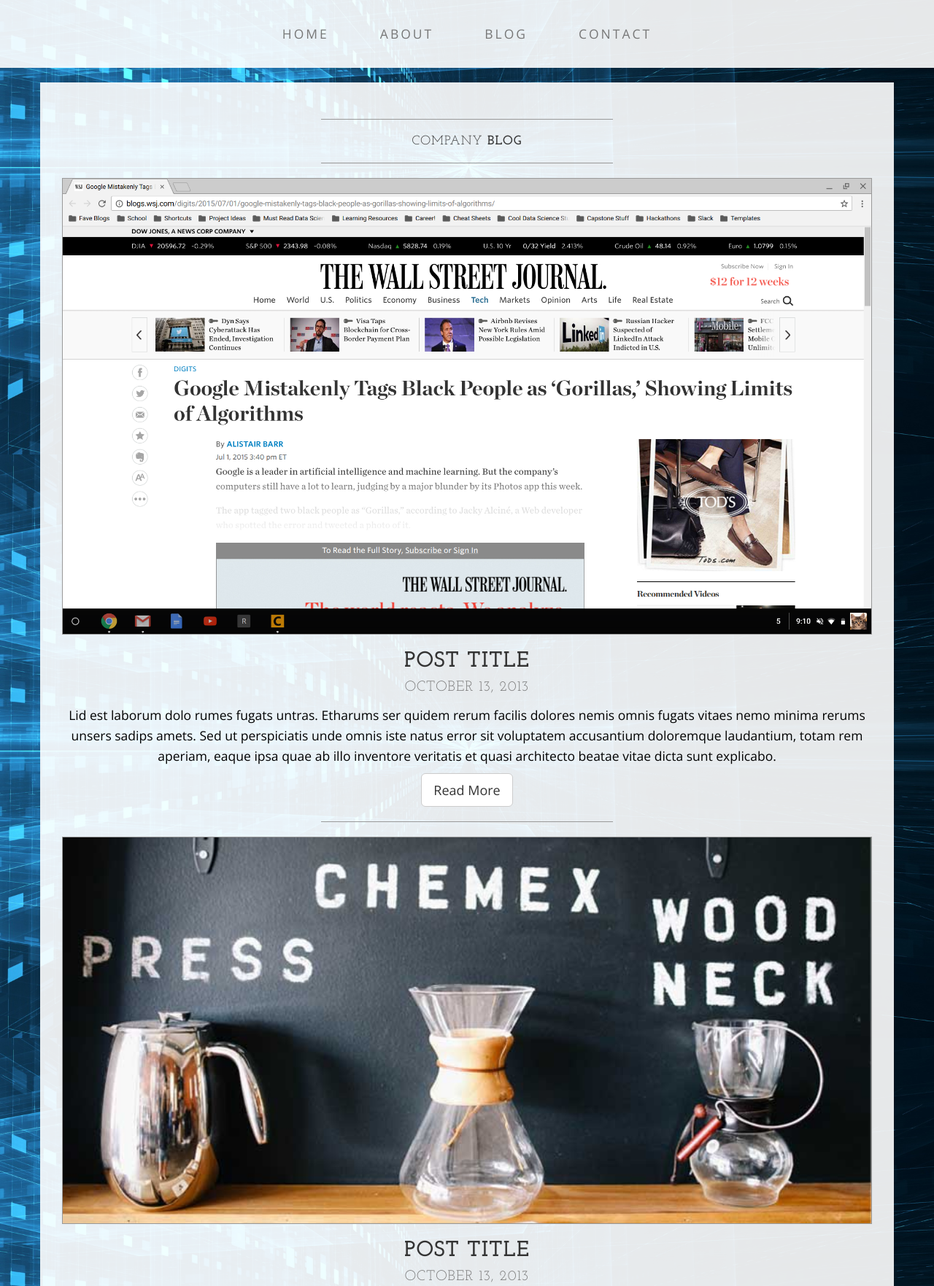
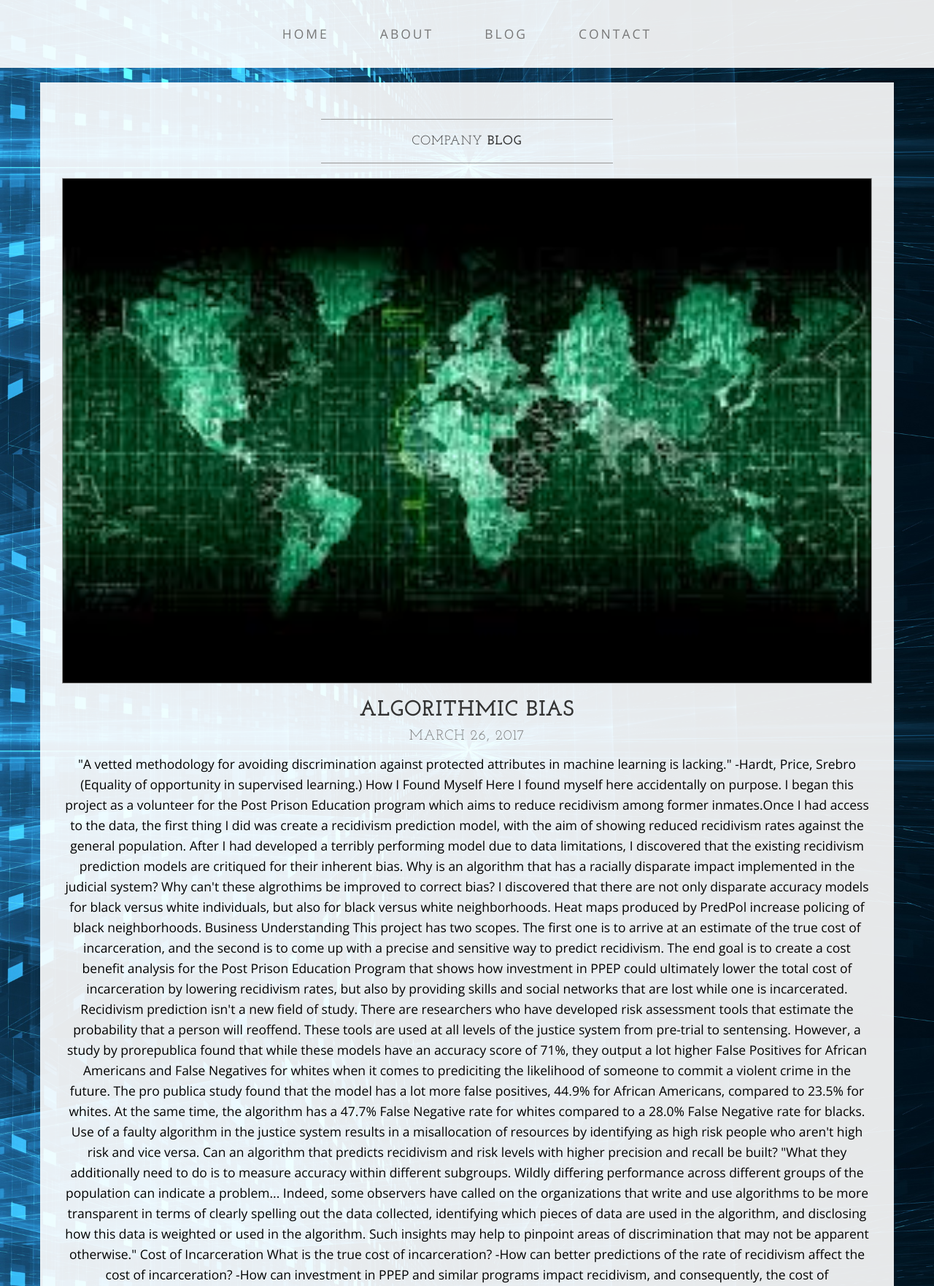
Before and after one commit to rnjeri/algorithmic_bias, a Flask app: page /blog in a window 1280 px wide. Shown: the part 177-1940 px from the top of the page at 73% size. Run offline with Flask 2, Linux system fonts and the light colour scheme; some libraries are stand-ins or nearby versions.

Commit message:
Edited webapp

```diff
--- a/FlaskAppD/app.py
+++ b/FlaskAppD/app.py
@@ -18,14 +18,14 @@
     user_data = request.json
     age, gender, race = user_data['age'], user_data['gender'], user_data['race']
     predicted_recidivism = _calculate_overall_recidivism(age, gender, race)
-    alt_life_recidivism = _alternate_life_recidivism(race, predicted_recidivism)
+    alt_life_recidivism = _alternate_life_recidivism(race, _calculate_overall_recidivism(age, gender, race))
     return jsonify({'predicted_recidivism': predicted_recidivism, 'alt_life_recidivism': alt_life_recidivism})
 def _calculate_overall_recidivism(age, race, gender):
     return (_age_recidivism_prediction(age) +  _race_recidivism_prediction(race) + _gender_recidivism_prediction(gender))/3
 def _alternate_life_recidivism(race, predicted_recidivism):
-    if race == 'white':
+    if race == 'White':
         return predicted_recidivism /2
-    elif race == 'black':
+    elif race == 'Black':
         return predicted_recidivism *2
     else:
         return predicted_recidivism
--- a/FlaskAppD/static/app.js
+++ b/FlaskAppD/static/app.js
@@ -18,7 +18,7 @@
     });
 };
 let display_solutions = function(solutions) {
-    $("span#solution").html(solutions.predicted_recidivism + "and " + solutions.alt_life_recidivism)
+    $("span#solution").html(solutions.predicted_recidivism)
     $("span#solutionb").html(solutions.alt_life_recidivism)
 };
 
--- a/FlaskAppD/templates/blog.html
+++ b/FlaskAppD/templates/blog.html
@@ -83,32 +83,46 @@
                     <hr>
                 </div>
                 <div class="col-lg-12 text-center">
-                    <img class="img-responsive img-border img-full" src="../static/img/slide-1a.png" alt="">
-                    <h2>Post Title
+                    <img class="img-responsive img-border img-full" src="../static/img/images.jpg" alt="">
+                    <h2>Algorithmic Bias
                         <br>
-                        <small>October 13, 2013</small>
+                        <small>March 26, 2017</small>
                     </h2>
-                    <p>Lid est laborum dolo rumes fugats untras. Etharums ser quidem rerum facilis dolores nemis omnis fugats vitaes nemo minima rerums unsers sadips amets. Sed ut perspiciatis unde omnis iste natus error sit voluptatem accusantium doloremque laudantium, totam rem aperiam, eaque ipsa quae ab illo inventore veritatis et quasi architecto beatae vitae dicta sunt explicabo.</p>
-                    <a href="#" class="btn btn-default btn-lg">Read More</a>
-                    <hr>
-                </div>
-                <div class="col-lg-12 text-center">
-                    <img class="img-responsive img-border img-full" src="../static/img/slide-2.jpg" alt="">
-                    <h2>Post Title
-                        <br>
-                        <small>October 13, 2013</small>
-                    </h2>
-                    <p>Lid est laborum dolo rumes fugats untras. Etharums ser quidem rerum facilis dolores nemis omnis fugats vitaes nemo minima rerums unsers sadips amets. Sed ut perspiciatis unde omnis iste natus error sit voluptatem accusantium doloremque laudantium, totam rem aperiam, eaque ipsa quae ab illo inventore veritatis et quasi architecto beatae vitae dicta sunt explicabo.</p>
-                    <a href="#" class="btn btn-default btn-lg">Read More</a>
-                    <hr>
-                </div>
-                <div class="col-lg-12 text-center">
-                    <img class="img-responsive img-border img-full" src="../static/img/slide-3.jpg" alt="">
-                    <h2>Post Title
-                        <br>
-                        <small>October 13, 2013</small>
-                    </h2>
-                    <p>Lid est laborum dolo rumes fugats untras. Etharums ser quidem rerum facilis dolores nemis omnis fugats vitaes nemo minima rerums unsers sadips amets. Sed ut perspiciatis unde omnis iste natus error sit voluptatem accusantium doloremque laudantium, totam rem aperiam, eaque ipsa quae ab illo inventore veritatis et quasi architecto beatae vitae dicta sunt explicabo.</p>
+                    <p>
+
+"A vetted methodology for avoiding discrimination against protected attributes in machine learning is lacking." -Hardt, Price, Srebro (Equality of opportunity in supervised learning.)
+
+How I Found Myself Here
+
+I found myself here accidentally on purpose. I began this project as a volunteer for the Post Prison Education program which aims to reduce recidivism among former inmates.Once I had access to the data, the first thing I did was create a recidivism prediction model, with the aim of showing reduced recidivism rates against the general population. After I had developed a terribly performing model due to data limitations, I discovered that the existing recidivism prediction models are critiqued for their inherent bias. Why is an algorithm that has a racially disparate impact implemented in the judicial system? Why can't these algrothims be improved to correct bias? I discovered that there are not only disparate accuracy models for black versus white individuals, but also for black versus white neighborhoods. Heat maps produced by PredPol increase policing of black neighborhoods.
+
+Business Understanding
+
+This project has two scopes. The first one is to arrive at an estimate of the true cost of incarceration, and the second is to come up with a precise and sensitive way to predict recidivism. The end goal is to create a cost benefit analysis for the Post Prison Education Program that shows how investment in PPEP could ultimately lower the total cost of incarceration by lowering recidivism rates, but also by providing skills and social networks that are lost while one is incarcerated.
+
+Recidivism prediction isn't a new field of study. There are researchers who have developed risk assessment tools that estimate the probability that a person will reoffend. These tools are used at all levels of the justice system from pre-trial to sentensing. However, a study by prorepublica found that while these models have an accuracy score of 71%, they output a lot higher False Positives for African Americans and False Negatives for whites when it comes to prediciting the likelihood of someone to commit a violent crime in the future. The pro publica study found that the model has a lot more false positives, 44.9% for African Americans, compared to 23.5% for whites. At the same time, the algorithm has a 47.7% False Negative rate for whites compared to a 28.0% False Negative rate for blacks.
+
+Use of a faulty algorithm in the justice system results in a misallocation of resources by identifying as high risk people who aren't high risk and vice versa. Can an algorithm that predicts recidivism and risk levels with higher precision and recall be built?
+
+"What they additionally need to do is to measure accuracy within different subgroups. Wildly differing performance across different groups of the population can indicate a problem... Indeed, some observers have called on the organizations that write and use algorithms to be more transparent in terms of clearly spelling out the data collected, identifying which pieces of data are used in the algorithm, and disclosing how this data is weighted or used in the algorithm. Such insights may help to pinpoint areas of discrimination that may not be apparent otherwise."
+
+Cost of Incarceration
+
+What is the true cost of incarceration? -How can better predictions of the rate of recidivism affect the cost of incarceration? -How can investment in PPEP and similar programs impact recidivism, and consequently, the cost of incarceration? What features are most correlated with recidivism?
+
+Data Understanding & Methodolody
+
+The first thing I needed to acknowledge about the data is that it is not representative of racial proportions in Washington state. I realized that the data set was a self selected group who had opted to apply to the Post Prison Education Program with the goal of changing their lives. I tried to be very conscious of the effect the data set would have on the trained predictive algorithm. I wanted to understand the difference in recidivisms for each demographic that was represented in the data. After reading about what caused the disparate error rates in the recidivism prediction models, it seemed that training the entire population while ignoring the disparity in recidivism rates for different demographics led to creation of a biased model.
+
+Building Better Prediction Models
+
+How do we prevent bias from leaking into the prediction models while so many factors considered to be predictors are correlated with race?
+The original recidivism prediction models were done using random forest classifiers. I used gradient boosting classifiers which have a higher accuracy on the test data than the random forest classifiers.
+The goal is that with access to more data, the precision of the model can be improved to provide more accurate recidivism predictions.
+Deployment
+
+The model is deployed as an empathy building tool in the form of a web app where users can input their features, and receive an output of their predicted probability to commit a violent crime, and their probaility to recidivate in the future. The app also gives alternative predictions if a person was from another race.
+</p>
                     <a href="#" class="btn btn-default btn-lg">Read More</a>
                     <hr>
                 </div>
```
Also changed, not shown: FlaskAppD/templates/about.html (+2 -14 lines), FlaskAppD/static/img/images.jpg (added).
